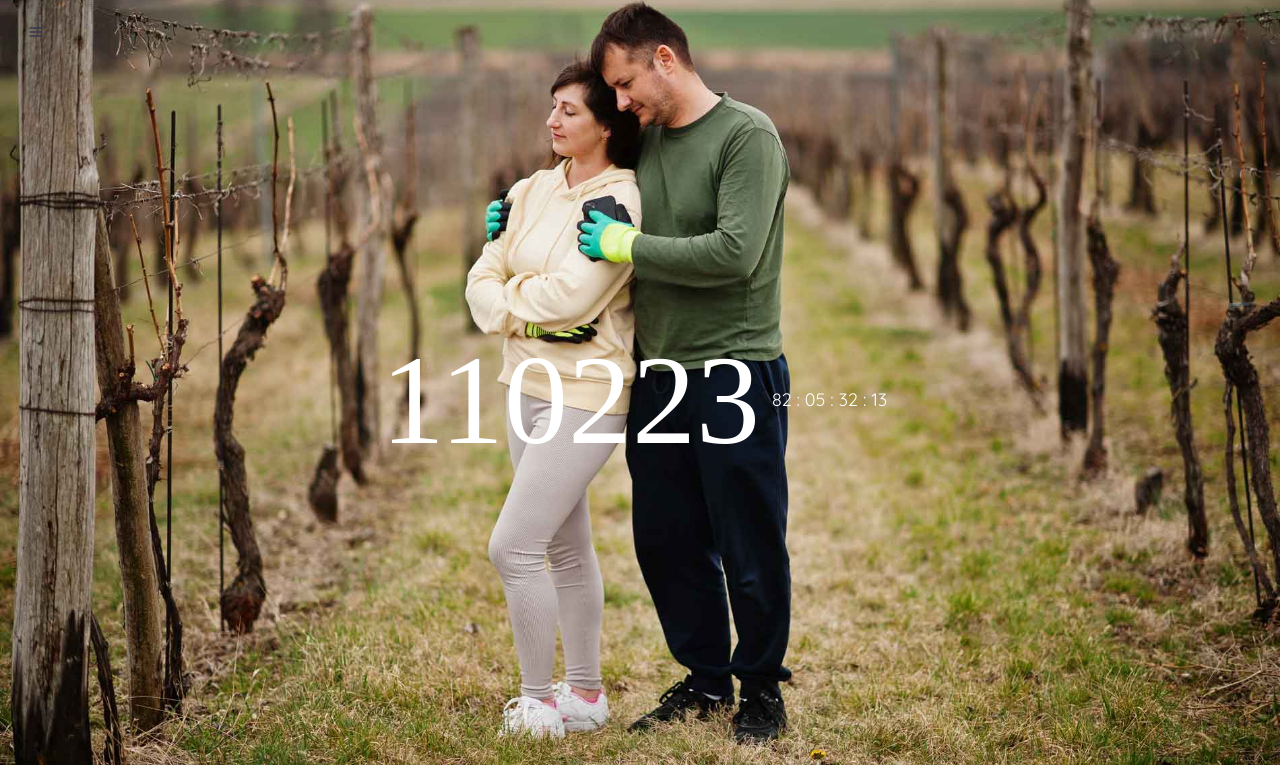
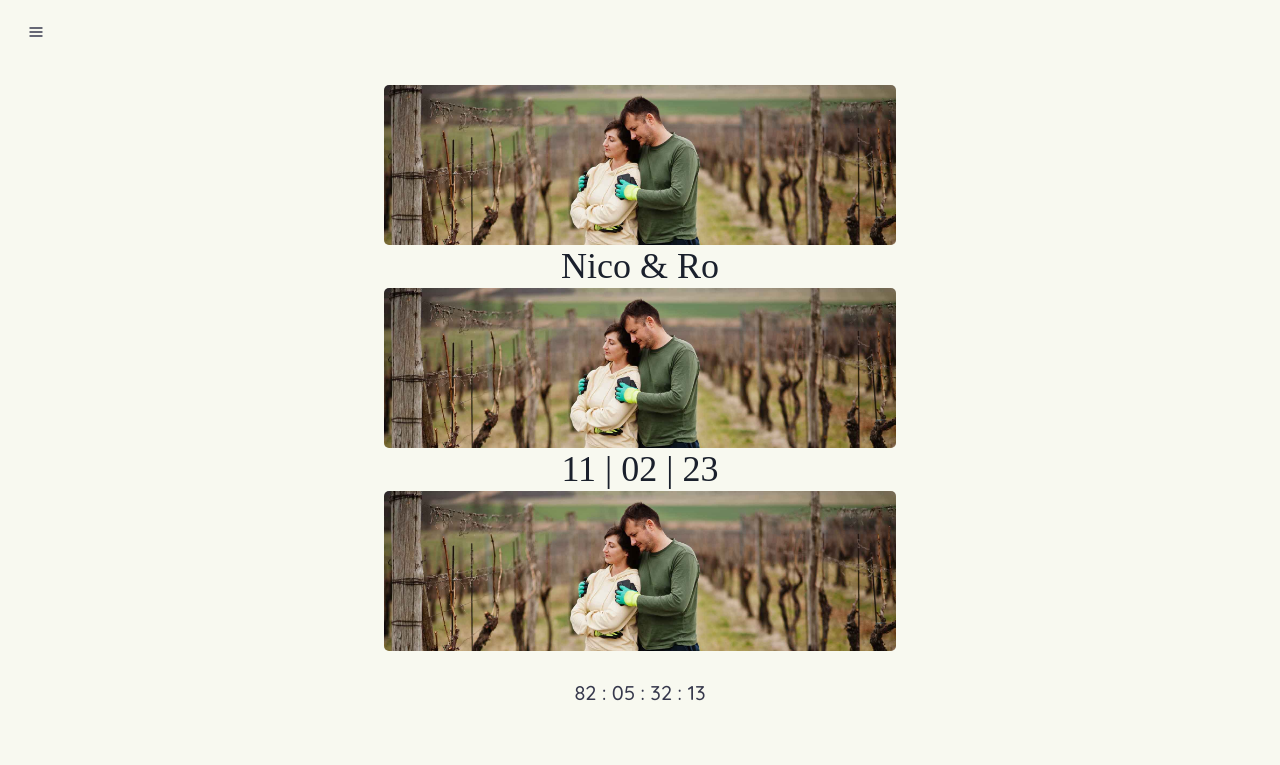
Before and after one commit to NicoPicotto/Picotzilda-Web, a React (Create React App) app: page / in a window 1280 px wide. Shown: the top 765 px of the page. Built offline with nearby package versions, Linux system fonts and the light colour scheme; a web font is replaced by a local one.

Commit message:
colores fix

```diff
--- a/src/Components/Drawer/DrawerNav.js
+++ b/src/Components/Drawer/DrawerNav.js
@@ -20,21 +20,29 @@ const DrawerNav = () => {
 				onClick={onOpen}
 				position='fixed'
 				margin={3}
-				bgColor='transparent'
+				bgColor='color.cremita'
 			>
 				<HamburgerIcon color='color.gris' />
 			</Button>
 			<Drawer placement={placement} onClose={onClose} isOpen={isOpen}>
 				<DrawerOverlay />
 				<DrawerContent>
-					<DrawerBody alignItems='center'>
-						<Heading fontFamily='fonts.secundaria'>INICIO</Heading>
-						<Heading fontFamily='fonts.secundaria'>NOSOTROS</Heading>
-						<Heading fontFamily='fonts.secundaria'>EL EVENTO</Heading>
-						<Heading fontFamily='fonts.secundaria'>
+					<DrawerBody alignItems='center' bgColor='color.gris'>
+						<Heading fontSize='2xl' fontFamily='fonts.secundaria' color='white'>
+							INICIO
+						</Heading>
+						<Heading fontSize='2xl' fontFamily='fonts.secundaria' color='white'>
+							NOSOTROS
+						</Heading>
+						<Heading fontSize='2xl' fontFamily='fonts.secundaria' color='white'>
+							EL EVENTO
+						</Heading>
+						<Heading fontSize='2xl' fontFamily='fonts.secundaria' color='white'>
 							CONFIRMÁ TU ASISTENCIA
 						</Heading>
-						<Heading fontFamily='fonts.secundaria'>MENSAJITOS</Heading>
+						<Heading fontSize='2xl' fontFamily='fonts.secundaria' color='white'>
+							MENSAJITOS
+						</Heading>
 					</DrawerBody>
 				</DrawerContent>
 			</Drawer>
--- a/src/Components/Evento/EventoLanding.js
+++ b/src/Components/Evento/EventoLanding.js
@@ -17,16 +17,12 @@ const EventoLanding = () => {
 
 	return (
 		<Flex
-        h='100vh'
-        alignItems='center'
-        bgColor='color.gris'
-        overflow='hidden'
-        flexDir='column'
-        bgImage='/assets/back1.jpg'
-        bgRepeat='no-repeat'
-        bgSize='cover'
-        bgPos='center'
-        justifyContent="center"
+			h='100vh'
+			alignItems='center'
+			overflow='hidden'
+			flexDir='column'
+			justifyContent='center'
+			bgColor='#F8F9F0'
 		>
 			<Flex
 				w={isMobile ? '80vw' : '550px'}
--- a/src/Components/Home/HomeLanding.js
+++ b/src/Components/Home/HomeLanding.js
@@ -1,9 +1,5 @@
 import React, { useState } from 'react';
-import {
-	Heading,
-	Flex,
-	useMediaQuery,
-} from '@chakra-ui/react';
+import { Heading, Flex, useMediaQuery, Divider, Image } from '@chakra-ui/react';
 import Timer from '../Timer/Timer';
 
 const HomeLanding = () => {
@@ -13,53 +9,53 @@ const HomeLanding = () => {
 
 	return (
 		<Flex
-
 			h='100vh'
 			alignItems='center'
 			overflow='hidden'
 			flexDir='column'
-			bgImage='/assets/back1.jpg'
-			bgRepeat='no-repeat'
-			bgSize='cover'
-			bgPos='center'
-			justifyContent="center"
+			justifyContent='center'
+			bgColor='color.cremita'
 		>
 			<Flex
-				w={isMobile ? '60vw' : '550px'}
-				flexDir={isMobile ? 'column' : 'row'}
+				padding={10}
+				flexDir='column'
 				justifyContent='center'
 				alignItems='center'
-				h='100vh'
 			>
-				<Heading
-					fontSize='9xl'
-					fontFamily='fonts.primaria'
-					color='white'
-					fontWeight='medium'
-					lineHeight={1}
-				>
-					11
+				<Flex
+					w={isMobile ? '80vw' : '40vw'}
+					h='20vh'
+					overflow='hidden'
+					backgroundImage='/assets/back1.jpg'
+					backgroundSize='100%'
+					borderRadius={5}
+				/>
+				<Heading fontFamily='fonts.primaria' fontWeight='medium'>
+					Nico & Ro
 				</Heading>
-				<Heading
-					fontSize='9xl'
-					fontFamily='fonts.primaria'
-					color='white'
-					fontWeight='medium'
-					lineHeight={1}
-				>
-					02
+				<Flex
+					w={isMobile ? '80vw' : '40vw'}
+					h='20vh'
+					overflow='hidden'
+					backgroundImage='/assets/back1.jpg'
+					backgroundSize='100%'
+					borderRadius={5}
+				/>
+				<Heading fontFamily='fonts.primaria' fontWeight='medium'>
+					11 | 02 | 23
 				</Heading>
-
-				<Heading
-					fontSize='9xl'
-					fontFamily='fonts.primaria'
-					color='white'
-					fontWeight='medium'
-					lineHeight={1}
-				>
-					23
-				</Heading>
-				<Timer deadline={deadline} />
+				<Flex
+					w={isMobile ? '80vw' : '40vw'}
+					h='20vh'
+					overflow='hidden'
+					backgroundImage='/assets/back1.jpg'
+					backgroundSize='100%'
+					borderRadius={5}
+					marginBottom={5}
+				/>
+				<Flex>
+					<Timer deadline={deadline} />
+				</Flex>
 			</Flex>
 		</Flex>
 	);
--- a/src/Components/NosotrosLanding/NosotrosLanding.js
+++ b/src/Components/NosotrosLanding/NosotrosLanding.js
@@ -16,14 +16,10 @@ const NosotrosLanding = () => {
 		<Flex
 			h='100vh'
 			alignItems='center'
-			bgColor='color.gris'
 			overflow='hidden'
 			flexDir='column'
-			bgImage='/assets/back1.jpg'
-			bgRepeat='no-repeat'
-			bgSize='cover'
-			bgPos='center'
-			justifyContent="center"
+			justifyContent='center'
+			bgColor='color.gris'
 		>
 			<Flex
 				w={isMobile ? '100vw' : '70vw'}
--- a/src/Components/Timer/Timer.js
+++ b/src/Components/Timer/Timer.js
@@ -1,5 +1,5 @@
 import React, { useState, useEffect } from 'react';
-import { Flex, Text } from '@chakra-ui/react';
+import { Flex, Heading } from '@chakra-ui/react';
 
 const Timer = ({ deadline }) => {
 	const [days, setDays] = useState(0);
@@ -29,10 +29,17 @@ const Timer = ({ deadline }) => {
 
 	return (
 		<Flex>
-			<Text fontFamily='fonts.secundaria' fontSize='lg' color='white' padding={3} lineHeight={1}>
+			<Heading
+				fontFamily='fonts.secundaria'
+				fontWeight='medium'
+				fontSize='xl'
+				color='color.gris'
+				padding={3}
+				lineHeight={1}
+			>
 				{leading0(days)} : {leading0(hours)} : {leading0(minutes)} :{' '}
 				{leading0(seconds)}
-			</Text>
+			</Heading>
 		</Flex>
 	);
 };
--- a/src/styles/theme.js
+++ b/src/styles/theme.js
@@ -8,7 +8,7 @@ const colors = {
 		bordo: '#613A43',
 		verde: '#849974',
 		rosita: '#E3BAB3',
-		cremita: '#E9DCCD',
+		cremita: '#F8F9F0',
 	},
 };
 
```
